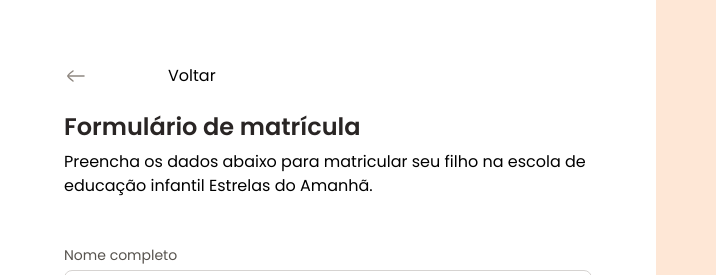
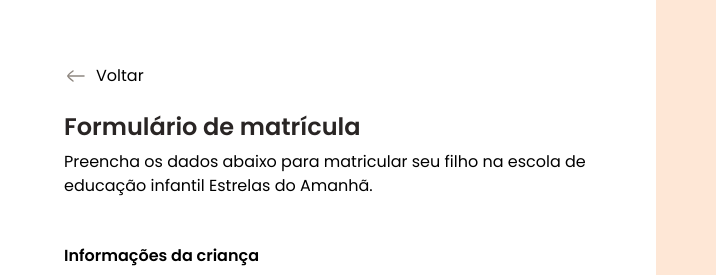
Before and after one commit to MatheusACarvalho/Estrelas-do-amanha, a plain HTML site: page index.html in a window 1280 px wide. Shown: the top 275 px of the page, 0-716 px from the left. Drawn offline with Linux system fonts and the light colour scheme.

Commit message:
Últimos ajustes

```diff
--- a/index.html
+++ b/index.html
@@ -26,7 +26,7 @@
 
         <form action="" method="post" enctype="multipart/form-data">
           <fieldset class="child-info">
-
+          <legend>Informações da criança</legend>
             <div class="imput-wrapper">
               <label for="fullname">Nome completo</label>
               <input type="text" id="fullname" name="fullname" placeholder="Digite o nome completo da criança">
--- a/styles/layout.css
+++ b/styles/layout.css
@@ -18,7 +18,7 @@ main {
   .back {
     display: flex;
     align-items: center;
-    gap: 5rem;
+    gap: .5rem;
     margin-bottom: 1.5rem;
 
   }
```
